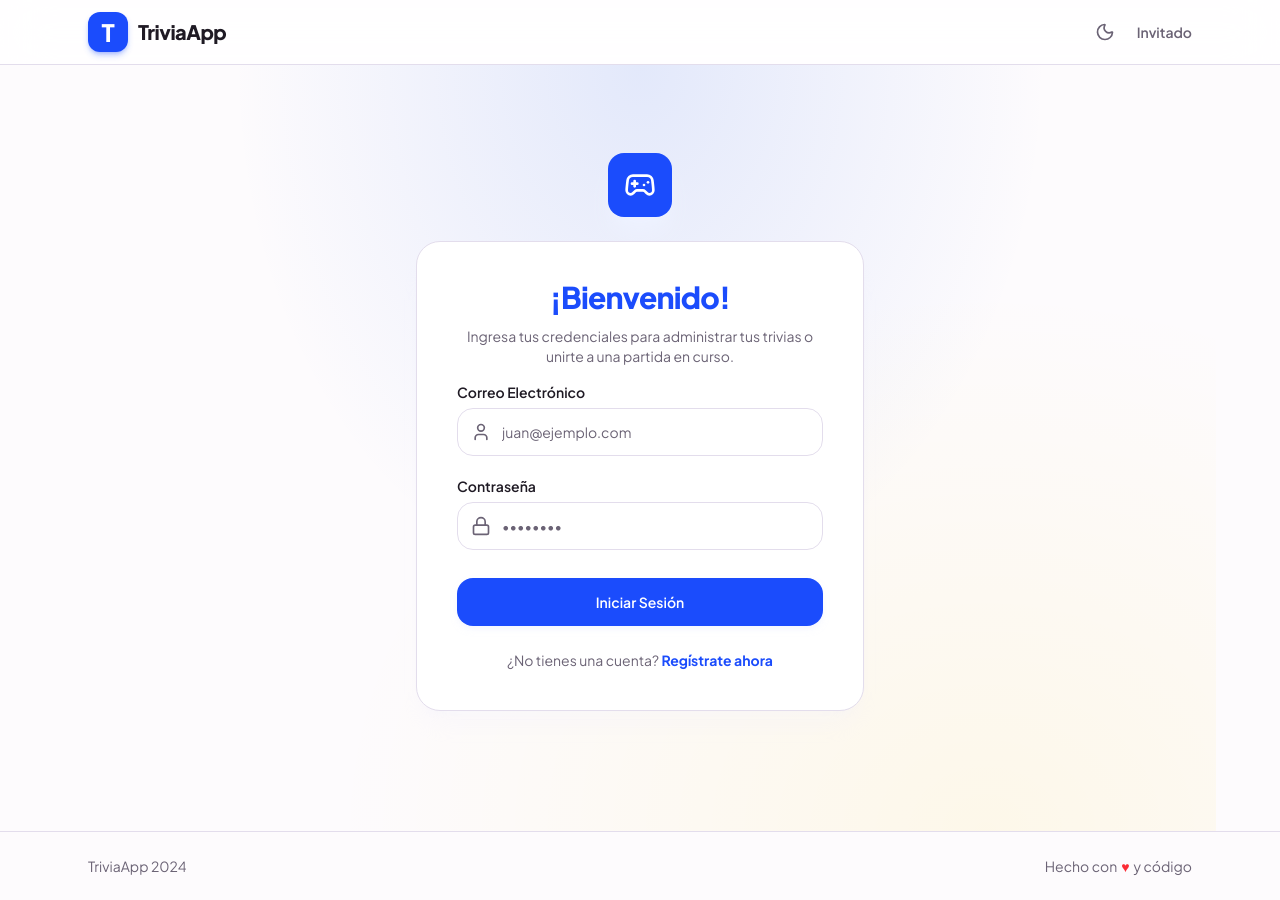
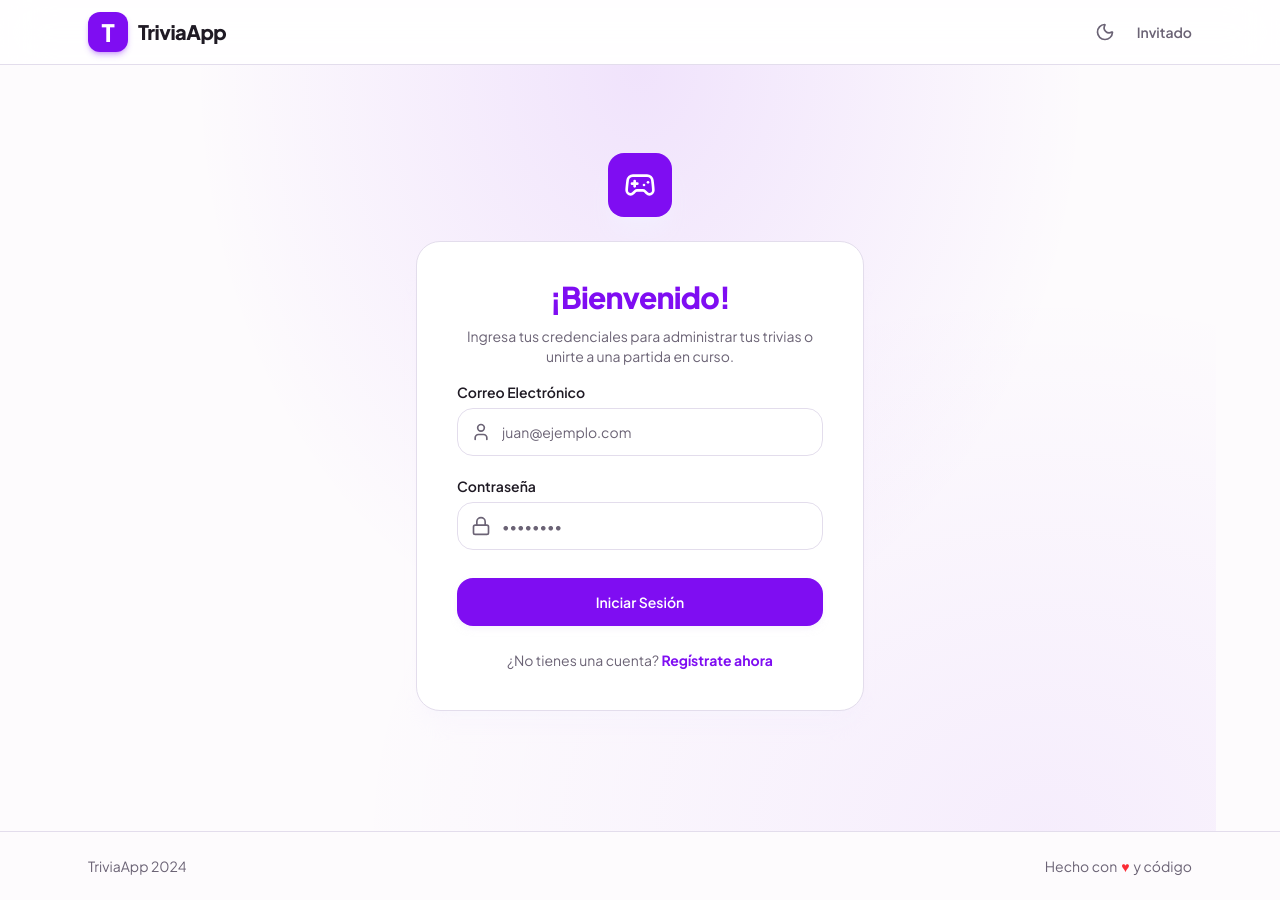
Before and after one commit to VicRa2004/app-trivia-frontend-1, a React (Vite) app: page /#/login in a window 1280 px wide. Built offline with nearby package versions, Linux system fonts and the light colour scheme; no server answers.

Commit message:
fix: corrige colores del modo oscuro

```diff
--- a/src/index.css
+++ b/src/index.css
@@ -1,9 +1,9 @@
 @import "tailwindcss";
 
 @theme {
-  --color-primary: #1b4cfc;
-  --color-primary-hover: #1036c7;
-  --color-primary-light: #eef2ff;
+  --color-primary: #7f0df2;
+  --color-primary-hover: #6a0bcc;
+  --color-primary-light: #f3eefe;
 
   --color-secondary: #ffce00;
   --color-secondary-hover: #eabf00;
@@ -38,22 +38,22 @@
     --color-text-main: #f4f1f7;
     --color-text-muted: #9d95a5;
     --color-border: #2d2640;
-    --color-primary-light: #1e3a5f;
+    --color-primary-light: #2a0f47;
   }
 }
 
 @layer utilities {
   .bg-mesh-primary {
     background:
-      radial-gradient(ellipse at 50% 0%, rgba(37, 99, 235, 0.12) 0%, transparent 50%),
-      radial-gradient(ellipse at 80% 100%, rgba(255, 206, 0, 0.08) 0%, transparent 50%),
+      radial-gradient(ellipse at 50% 0%, rgba(127, 13, 242, 0.1) 0%, transparent 55%),
+      radial-gradient(ellipse at 85% 100%, rgba(127, 13, 242, 0.06) 0%, transparent 50%),
       var(--color-background);
   }
 
   .dark .bg-mesh-primary {
     background:
-      radial-gradient(ellipse at 50% 0%, rgba(37, 99, 235, 0.2) 0%, transparent 50%),
-      radial-gradient(ellipse at 80% 100%, rgba(255, 206, 0, 0.12) 0%, transparent 50%),
+      radial-gradient(ellipse at 50% 0%, rgba(127, 13, 242, 0.18) 0%, transparent 55%),
+      radial-gradient(ellipse at 85% 100%, rgba(160, 60, 255, 0.1) 0%, transparent 50%),
       var(--color-background);
   }
 
```
